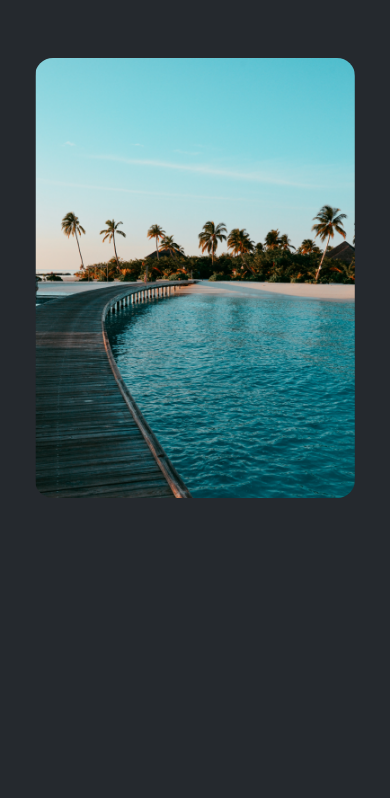
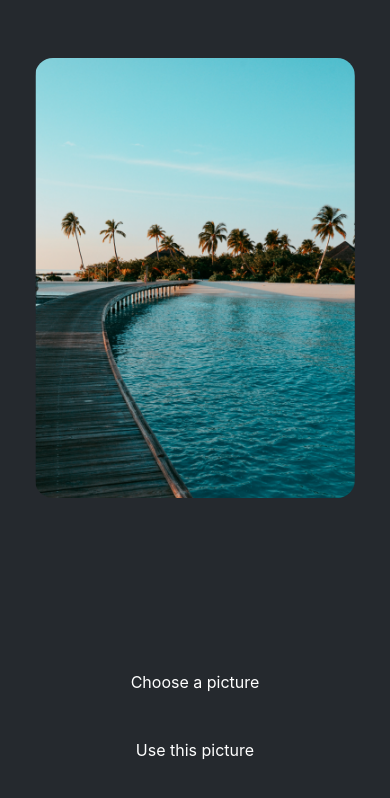
Before and after one commit to MauLight/react-native-first, a React Native app: screen / in a window 390 px wide. Shown: the top 798 px of the page. Built offline with nearby package versions, Linux system fonts and the light colour scheme.

Commit message:
buttons added

```diff
--- a/App.js
+++ b/App.js
@@ -1,6 +1,7 @@
 import { StatusBar } from 'expo-status-bar';
 import { StyleSheet, Text, View, Image } from 'react-native';
 import ImageViewer from './components/ImageViewer';
+import Button from './components/Button';
 
 const PlaceHolderImage = require('./assets/images/background-image.png');
 
@@ -8,7 +9,11 @@ export default function App() {
   return (
     <View style={styles.container}>
       <View style={styles.imageContainer}>
-        <ImageViewer placeholderImageSource= {PlaceHolderImage}/>
+        <ImageViewer placeholderImageSource={PlaceHolderImage} />
+      </View>
+      <View style={styles.footerContainer} >
+        <Button label={"Choose a picture"} />
+        <Button label={"Use this picture"} />
       </View>
       <StatusBar style="auto" />
     </View>
@@ -31,11 +36,9 @@ const styles = StyleSheet.create({
     width: 320,
     height: 440,
     borderRadius: 18
+  },
+  footerContainer: {
+    flex: 1/3,
+    alignItems: 'center'
   }
 });
-
-const styles2 = StyleSheet.create({
-  container: {
-    color: '#fff',
-  }
-})
--- /dev/null
+++ b/components/Button.js
@@ -0,0 +1,37 @@
+import { StyleSheet, View, Text, Pressable } from "react-native";
+
+export default function Button({ label }) {
+    return (
+        <View style={styles.buttonContainer} >
+            <Pressable style={styles.button} onPress={() => alert("You've pressed a button.")} >
+                <Text style={styles.buttonLabel} >{label}</Text>
+            </Pressable>
+        </View>
+    )
+}
+
+const styles = StyleSheet.create({
+    buttonContainer: {
+        width: 320,
+        height: 68,
+        marginHorizontal: 20,
+        alignItems: 'center',
+        justifyContent: 'center',
+        padding: 3
+    },
+    button: {
+        borderRadius: 10,
+        width: '100%',
+        height: '100%',
+        alignItems: 'center',
+        justifyContent: 'center',
+        flexDirection: 'row'
+    },
+    buttonIcon: {
+        paddingRight: 8
+    },
+    buttonLabel: {
+        color: '#fff',
+        fontSize: 16
+    }
+})
```
